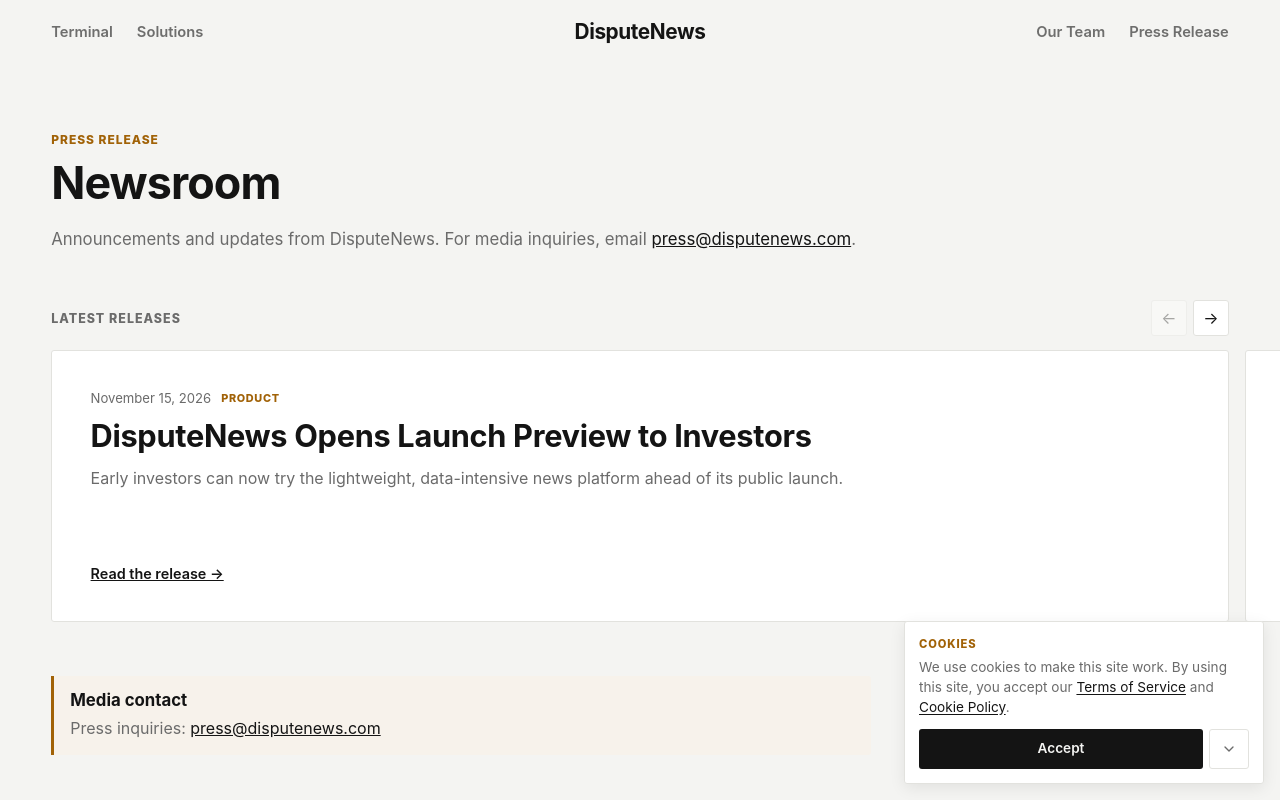
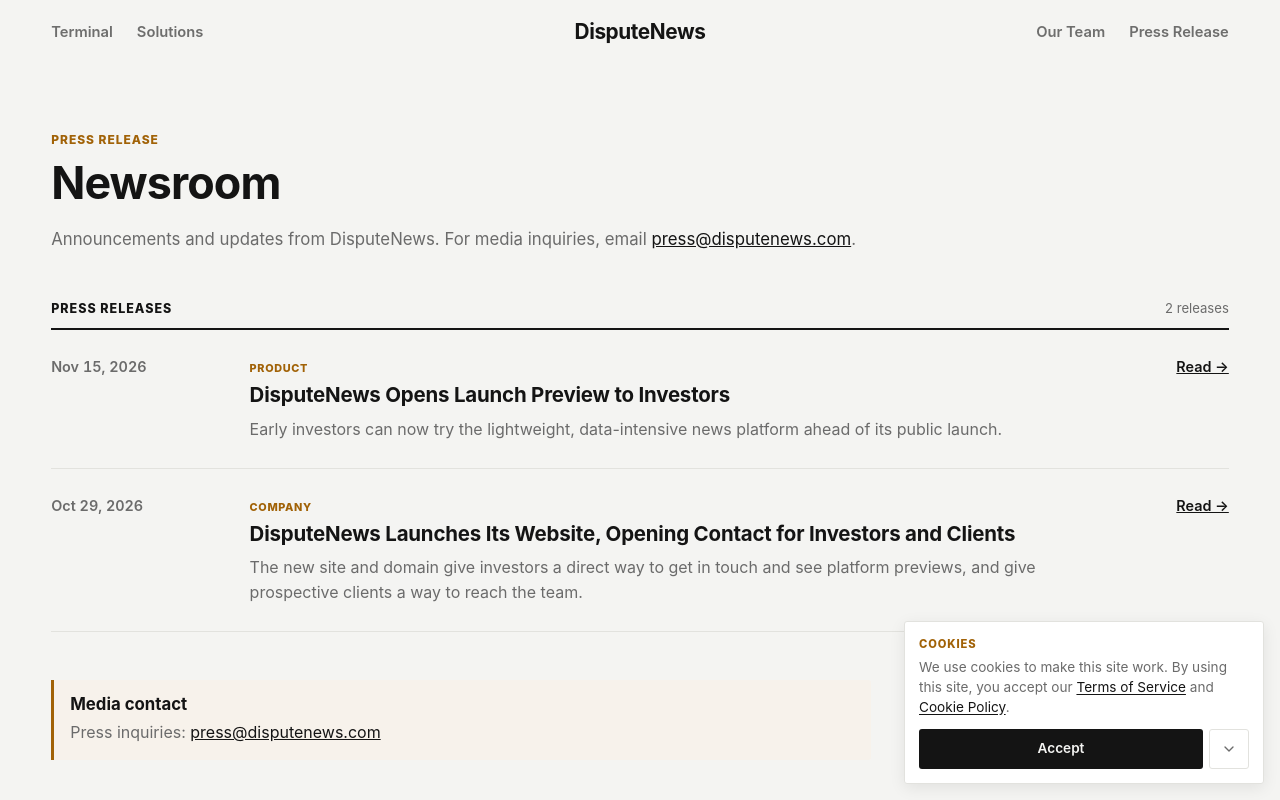
Before and after one commit to Click-2008/public_site, a plain HTML site: page press.html in a window 1280 px wide. Shown: the top 800 px of the page. Drawn offline with Linux system fonts and the light colour scheme.

Commit message:
Press releases: vertical list with 5-per-page paging
Replace the horizontal release scroller with an investor-relations style
list (date, title, summary, read link) and add Prev/Next page buttons
that show five releases per page, keeping the page in ?page=N.

Co-Authored-By: Claude Opus 5.5 <noreply@anthropic.com>

```diff
--- a/css/style.css
+++ b/css/style.css
@@ -945,12 +945,19 @@ body.home .site-header:not(.scrolled) {
   padding: calc(var(--header-h) + 64px) var(--gutter) 112px;
 }
 
+/* Vertical press release list (investor-relations style), 5 per page */
+.release-section {
+  margin: 48px 0;
+  scroll-margin-top: calc(var(--header-h) + 16px);
+}
+
 .release-head {
   display: flex;
-  align-items: center;
+  align-items: baseline;
   justify-content: space-between;
   gap: 16px;
-  margin: 48px 0 14px;
+  padding-bottom: 12px;
+  border-bottom: 2px solid var(--text);
 }
 
 .release-head-title {
@@ -959,80 +966,61 @@ body.home .site-header:not(.scrolled) {
   font-weight: 800;
   letter-spacing: 0.08em;
   text-transform: uppercase;
-  color: var(--muted);
 }
 
-.scroll-btns {
-  display: flex;
-  gap: 6px;
+.release-count {
+  font-size: 0.82rem;
+  color: var(--muted);
+  font-variant-numeric: tabular-nums;
 }
 
-.scroll-btns[hidden] {
+.release-list {
+  list-style: none;
+  margin: 0;
+  padding: 0;
+}
+
+.release-row {
+  display: grid;
+  grid-template-columns: 160px 1fr auto;
+  gap: clamp(16px, 3vw, 48px);
+  align-items: start;
+  padding: 26px 0;
+  border-bottom: 1px solid var(--line);
+}
+
+.release-row[hidden] {
   display: none;
 }
 
-.scroll-btn {
-  width: 36px;
-  height: 36px;
-  display: grid;
-  place-items: center;
-  border: 1px solid var(--line);
-  border-radius: var(--r);
-  background: var(--surface);
-  color: var(--text);
-  font: inherit;
-  font-size: 1rem;
-  cursor: pointer;
+.release-date {
+  padding-top: 2px;
+  font-size: 0.9rem;
+  font-weight: 600;
+  color: var(--muted);
+  font-variant-numeric: tabular-nums;
 }
 
-.scroll-btn:disabled {
-  opacity: 0.35;
-  cursor: default;
+.release-body h3 {
+  margin: 6px 0 8px;
+  font-size: clamp(1.1rem, 1.6vw, 1.4rem);
+  line-height: 1.3;
+  letter-spacing: -0.01em;
 }
 
-/* Horizontal, swipeable row of release cards */
-.release-list {
-  display: flex;
-  gap: 16px;
-  overflow-x: auto;
-  scroll-snap-type: x mandatory;
-  scroll-behavior: smooth;
-  overscroll-behavior-x: contain;
-  /* Bleed to the screen edges so peeking cards aren't clipped at the page margin */
-  margin: 0 calc(-1 * var(--gutter)) 48px;
-  padding: 0 var(--gutter) 6px;
-  scroll-padding: 0 var(--gutter);
-  scrollbar-width: none;
+.release-body h3 a {
+  text-decoration: none;
 }
 
-.release-list::-webkit-scrollbar {
-  display: none;
+.release-body h3 a:hover {
+  text-decoration: underline;
+  text-underline-offset: 3px;
 }
 
-.release-list:focus-visible {
-  outline: 2px solid var(--amber);
-  outline-offset: 4px;
-}
-
-.release-card {
-  /* One release fills the whole row; scroll sideways for the next */
-  flex: 0 0 100%;
-  scroll-snap-align: start;
-  padding: clamp(24px, 3vw, 40px);
-  display: flex;
-  flex-direction: column;
-  gap: 10px;
-}
-
-.release-card .release-link {
-  margin-top: auto;
-}
-
-.release-meta {
-  display: flex;
-  align-items: center;
-  gap: 10px;
-  font-size: 0.82rem;
+.release-body p {
+  margin: 0;
+  max-width: 820px;
+  line-height: 1.55;
   color: var(--muted);
 }
 
@@ -1044,30 +1032,52 @@ body.home .site-header:not(.scrolled) {
   color: var(--amber);
 }
 
-.release-card h2 {
-  margin: 0;
-  max-width: 1000px;
-  font-size: clamp(1.3rem, 2.4vw, 2rem);
-  line-height: 1.3;
-  letter-spacing: -0.01em;
-}
-
-.release-card h2 a {
-  text-decoration: none;
-}
-
-.release-card p {
-  margin: 0;
-  max-width: 820px;
-  line-height: 1.55;
-  color: var(--muted);
-}
-
 .release-link {
-  margin-top: 4px;
+  padding-top: 2px;
   font-size: 0.9rem;
   font-weight: 600;
   color: var(--text);
+  white-space: nowrap;
+}
+
+/* Pager */
+.pager {
+  display: flex;
+  align-items: center;
+  justify-content: center;
+  flex-wrap: wrap;
+  gap: 6px;
+  margin-top: 28px;
+}
+
+.pager[hidden] {
+  display: none;
+}
+
+.pager button {
+  min-width: 38px;
+  height: 38px;
+  padding: 0 12px;
+  border: 1px solid var(--line);
+  border-radius: var(--r);
+  background: var(--surface);
+  color: var(--text);
+  font: inherit;
+  font-size: 0.9rem;
+  font-weight: 600;
+  font-variant-numeric: tabular-nums;
+  cursor: pointer;
+}
+
+.pager button[aria-current="page"] {
+  background: var(--text);
+  color: var(--bg);
+  border-color: var(--text);
+}
+
+.pager button:disabled {
+  opacity: 0.35;
+  cursor: default;
 }
 
 .press-page .team-intro a {
@@ -1415,8 +1425,9 @@ body.no-scroll {
   .footer-brand {
     grid-column: 1 / -1;
   }
-  .release-card {
-    flex-basis: 100%;
+  .release-row {
+    grid-template-columns: 1fr;
+    gap: 6px;
   }
 }
 
--- a/js/main.js
+++ b/js/main.js
@@ -136,28 +136,45 @@ if (loginForm) {
   });
 }
 
-// Press releases: arrow buttons scroll the row one card at a time.
+// Press releases: vertical list, 5 per page, with page buttons. Page is kept in ?page=N.
 const releaseList = document.getElementById("release-list");
 if (releaseList) {
-  const btnWrap = document.querySelector(".scroll-btns");
-  const btns = [...btnWrap.querySelectorAll(".scroll-btn")];
-  const step = () => {
-    const card = releaseList.querySelector(".release-card");
-    return card ? card.offsetWidth + 16 : 300;
+  const PER_PAGE = 5;
+  const rows = [...releaseList.querySelectorAll(".release-row")];
+  const pager = document.getElementById("pager");
+  const count = document.getElementById("release-count");
+  const pages = Math.max(1, Math.ceil(rows.length / PER_PAGE));
+  const fromUrl = parseInt(new URLSearchParams(location.search).get("page"), 10);
+  let page = Math.min(pages, Math.max(1, fromUrl || 1));
+
+  const render = (scroll) => {
+    rows.forEach((r, i) => { r.hidden = Math.floor(i / PER_PAGE) + 1 !== page; });
+    const first = (page - 1) * PER_PAGE + 1, last = Math.min(rows.length, page * PER_PAGE);
+    count.textContent = rows.length > PER_PAGE
+      ? `${first}–${last} of ${rows.length}`
+      : `${rows.length} release${rows.length === 1 ? "" : "s"}`;
+    pager.hidden = pages <= 1;
+    if (pages > 1) {
+      const btn = (label, target, opts = {}) =>
+        `<button type="button" data-page="${target}"${opts.current ? ' aria-current="page"' : ""}${opts.disabled ? " disabled" : ""}${opts.aria ? ` aria-label="${opts.aria}"` : ""}>${label}</button>`;
+      let html = btn("&larr; Prev", page - 1, { disabled: page === 1, aria: "Previous page" });
+      for (let n = 1; n <= pages; n++) html += btn(n, n, { current: n === page, aria: `Page ${n}` });
+      html += btn("Next &rarr;", page + 1, { disabled: page === pages, aria: "Next page" });
+      pager.innerHTML = html;
+    }
+    const url = new URL(location.href);
+    if (page > 1) url.searchParams.set("page", page); else url.searchParams.delete("page");
+    history.replaceState(null, "", url);
+    if (scroll) document.querySelector(".release-section").scrollIntoView({ behavior: "smooth", block: "start" });
   };
-  const update = () => {
-    const max = releaseList.scrollWidth - releaseList.clientWidth - 2;
-    btns.forEach((b) => {
-      b.disabled = Number(b.dataset.dir) < 0 ? releaseList.scrollLeft <= 2 : releaseList.scrollLeft >= max;
-    });
-    btnWrap.hidden = max <= 0;   // hide arrows when every card already fits
-  };
-  btns.forEach((b) => b.addEventListener("click", () => {
-    releaseList.scrollBy({ left: step() * Number(b.dataset.dir), behavior: "smooth" });
-  }));
-  releaseList.addEventListener("scroll", update, { passive: true });
-  addEventListener("resize", update);
-  update();
+
+  pager.addEventListener("click", (e) => {
+    const b = e.target.closest("button[data-page]");
+    if (!b || b.disabled) return;
+    page = Number(b.dataset.page);
+    render(true);
+  });
+  render(false);
 }
 
 // Cookie notice: "Accept" up front, "Necessary only" tucked behind an options toggle.
--- a/press.html
+++ b/press.html
@@ -28,27 +28,35 @@
       <p>Announcements and updates from DisputeNews. For media inquiries, email <a href="mailto:press@disputenews.com">press@disputenews.com</a>.</p>
     </section>
 
-    <div class="release-head">
-      <h2 class="release-head-title">Latest releases</h2>
-      <div class="scroll-btns">
-        <button type="button" class="scroll-btn" data-dir="-1" aria-label="Scroll to previous releases">&larr;</button>
-        <button type="button" class="scroll-btn" data-dir="1" aria-label="Scroll to next releases">&rarr;</button>
+    <section class="release-section" aria-labelledby="releases-title">
+      <div class="release-head">
+        <h2 class="release-head-title" id="releases-title">Press releases</h2>
+        <span class="release-count" id="release-count"></span>
       </div>
-    </div>
-    <section class="release-list" id="release-list" aria-label="Press releases" tabindex="0">
-      <article class="card release-card">
-        <div class="release-meta"><time datetime="2026-11-15">November 15, 2026</time><span class="release-kind">Product</span></div>
-        <h2><a href="press-launch-preview.html">DisputeNews Opens Launch Preview to Investors</a></h2>
-        <p>Early investors can now try the lightweight, data-intensive news platform ahead of its public launch.</p>
-        <a href="press-launch-preview.html" class="release-link">Read the release &rarr;</a>
-      </article>
 
-      <article class="card release-card">
-        <div class="release-meta"><time datetime="2026-10-29">October 29, 2026</time><span class="release-kind">Company</span></div>
-        <h2><a href="press-website-launch.html">DisputeNews Launches Its Website, Opening Contact for Investors and Clients</a></h2>
-        <p>The new site and domain give investors a direct way to get in touch and see platform previews, and give prospective clients a way to reach the team.</p>
-        <a href="press-website-launch.html" class="release-link">Read the release &rarr;</a>
-      </article>
+      <!-- Newest first. Add new releases at the top; the list shows 5 per page. -->
+      <ol class="release-list" id="release-list">
+        <li class="release-row">
+          <time class="release-date" datetime="2026-11-15">Nov 15, 2026</time>
+          <div class="release-body">
+            <span class="release-kind">Product</span>
+            <h3><a href="press-launch-preview.html">DisputeNews Opens Launch Preview to Investors</a></h3>
+            <p>Early investors can now try the lightweight, data-intensive news platform ahead of its public launch.</p>
+          </div>
+          <a href="press-launch-preview.html" class="release-link" aria-label="Read: DisputeNews Opens Launch Preview to Investors">Read &rarr;</a>
+        </li>
+        <li class="release-row">
+          <time class="release-date" datetime="2026-10-29">Oct 29, 2026</time>
+          <div class="release-body">
+            <span class="release-kind">Company</span>
+            <h3><a href="press-website-launch.html">DisputeNews Launches Its Website, Opening Contact for Investors and Clients</a></h3>
+            <p>The new site and domain give investors a direct way to get in touch and see platform previews, and give prospective clients a way to reach the team.</p>
+          </div>
+          <a href="press-website-launch.html" class="release-link" aria-label="Read: DisputeNews Launches Its Website">Read &rarr;</a>
+        </li>
+      </ol>
+
+      <nav class="pager" id="pager" aria-label="Press release pages" hidden></nav>
     </section>
 
     <section class="team-outcome">
```
